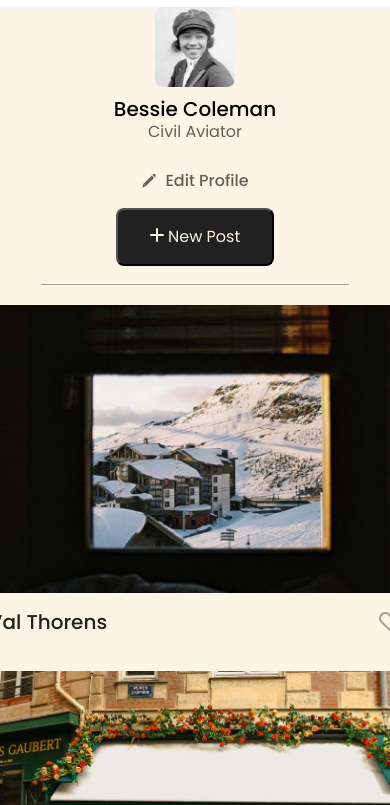
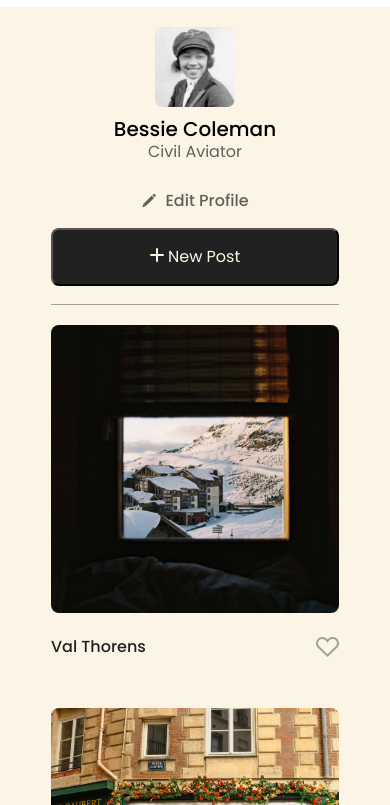
Before and after one commit to ayvisperas/se_project_spots, a plain HTML site: page index.html in a window 390 px wide. Shown: the part 39-844 px from the top of the page. Drawn offline with Linux system fonts and the light colour scheme.

Commit message:
fixes udpated

```diff
--- a/blocks/card.css
+++ b/blocks/card.css
@@ -4,6 +4,7 @@
   object-fit: cover;
   display: block;
   border-radius: 8px;
+  margin-bottom: 12px;
 }
 
 .card__content {
@@ -18,6 +19,10 @@
   line-height: 24px;
   color: #212121;
   font-weight: 500;
+  text-overflow: ellipsis;
+  white-space: nowrap;
+  overflow: hidden;
+  max-width: 100%;
 }
 
 .card__like-btn {
@@ -27,10 +32,19 @@
   border: none;
   background-color: transparent;
   opacity: 40%;
+  background-size: contain;
+  background-position: center;
+  background-repeat: no-repeat;
+  cursor: pointer;
 }
 
 @media screen and (max-width: 627px) {
   .card__image {
     height: 288px;
   }
+
+  .card__title {
+    font-size: 16px;
+    line-height: 1;
+  }
 }
--- a/blocks/cards.css
+++ b/blocks/cards.css
@@ -1,5 +1,7 @@
 .cards {
   padding-top: 20px;
+  border-bottom: 1px solid #21212166;
+  padding-bottom: 40px;
 }
 
 .cards__list {
@@ -9,10 +11,15 @@
   display: grid;
   grid-template-columns: repeat(auto-fit, 413px);
   justify-content: center;
-  gap: 20px 20px;
+  gap: 40px 20px;
 }
 
-@media and (max-width: 627px) {
+@media screen and (max-width: 627px) {
+  .cards {
+    padding-bottom: 20px;
+    row-gap: 20px;
+  }
+
   .cards__list {
     grid-template-columns: repeat(auto-fit, 288px);
   }
--- a/blocks/profile.css
+++ b/blocks/profile.css
@@ -1,5 +1,3 @@
-@import url("https://fonts.googleapis.com/css2?family=Poppins:wght@400;500;600&display=swap");
-
 .profile {
   display: flex;
   padding: 34px 0 20px;
@@ -9,6 +7,9 @@
 .profile__avatar {
   margin-right: 20px;
   border-radius: 8px;
+  height: 190px;
+  width: 190px;
+  object-fit: cover;
 }
 
 .profile__column {
@@ -23,6 +24,12 @@
   font-weight: 500;
   font-size: 32px;
   line-height: 1;
+  text-overflow: ellipsis;
+  overflow: hidden;
+  display: -webkit-box;
+  -webkit-line-clamp: 3;
+  -webkit-box-orient: vertical;
+  max-width: 420px;
 }
 
 .profile__description {
@@ -31,6 +38,12 @@
   line-height: 16px;
   color: #212121;
   opacity: 70%;
+  text-overflow: ellipsis;
+  overflow: hidden;
+  display: -webkit-box;
+  -webkit-line-clamp: 3;
+  -webkit-box-orient: vertical;
+  max-width: 97px;
 }
 
 .profile__edit-btn {
@@ -72,8 +85,7 @@
     max-width: 288px;
     align-items: center;
     text-align: center;
-    max-width: 288px;
-    padding: 0 10px;
+    padding: 20px 0 0;
   }
 
   .profile__avatar {
@@ -94,6 +106,7 @@
   }
 
   .profile__add-btn {
+    width: 100%;
     margin: 18px;
     align-self: center;
   }
--- a/index.html
+++ b/index.html
@@ -18,7 +18,7 @@
       <main class="content">
         <section class="profile page__section">
           <img
-            src="/images/avatar.jpg"
+            src="./images/avatar.jpg"
             alt="Bessie Coleman"
             class="profile__avatar"
           />
--- a/pages/index.css
+++ b/pages/index.css
@@ -6,3 +6,4 @@
 @import url(../blocks/cards.css);
 @import url(../blocks/card.css);
 @import url(../blocks/footer.css);
+@import url(../vendor/fonts.css);
```
